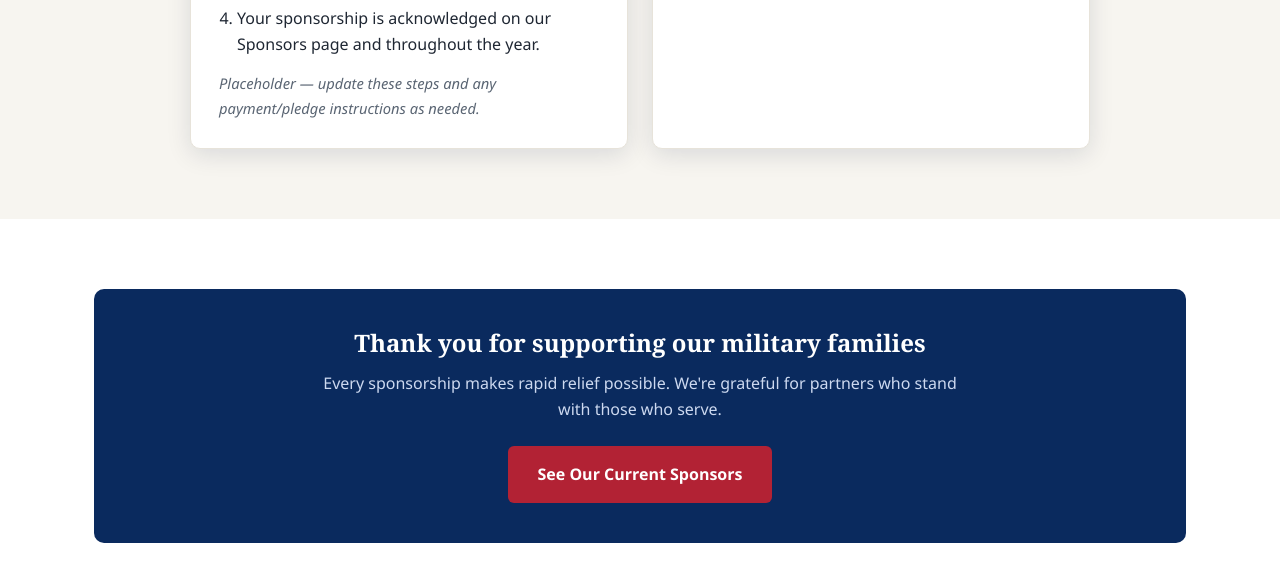
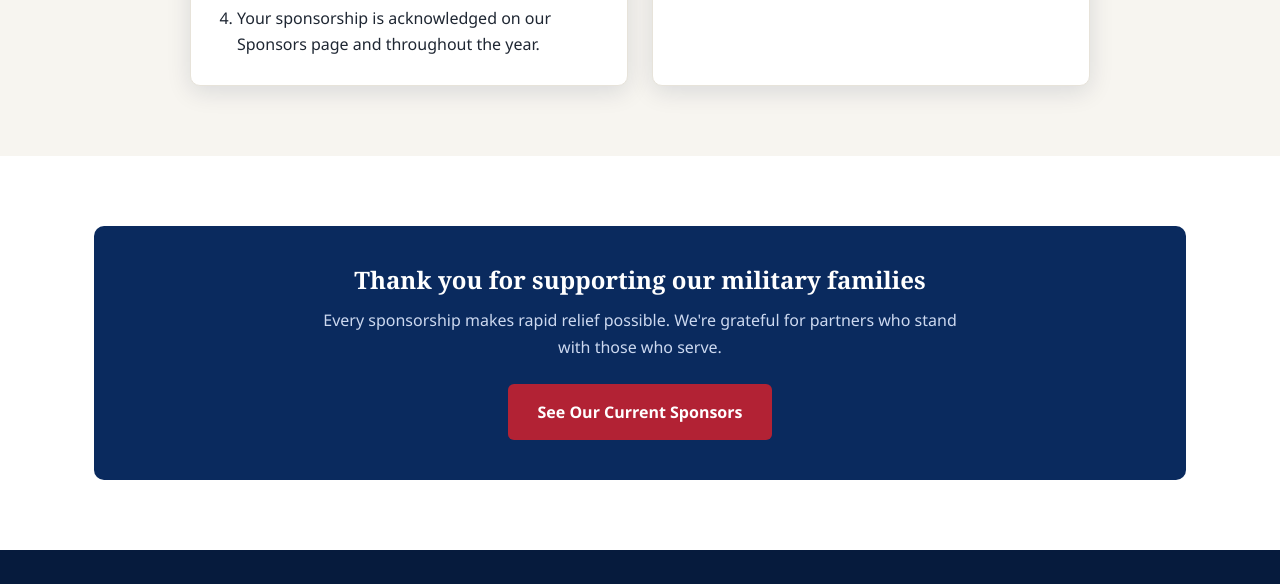
Before and after one commit to berrymar/Landings-Military, a plain HTML site: page become-a-sponsor.html in a window 1280 px wide. Shown: the part 1343-1927 px from the top of the page. Drawn offline with Linux system fonts and the light colour scheme.

Commit message:
Update become-a-sponsor.html

```diff
--- a/become-a-sponsor.html
+++ b/become-a-sponsor.html
@@ -120,7 +120,6 @@
           <li style="margin-bottom:8px;">Send your organization's logo and details for recognition.</li>
           <li>Your sponsorship is acknowledged on our Sponsors page and throughout the year.</li>
         </ol>
-        <p style="margin-top:14px; color:#5a6573; font-size:.92rem;"><em>Placeholder &mdash; update these steps and any payment/pledge instructions as needed.</em></p>
       </div>
       <div class="card">
         <h3>Point of Contact</h3>
```
